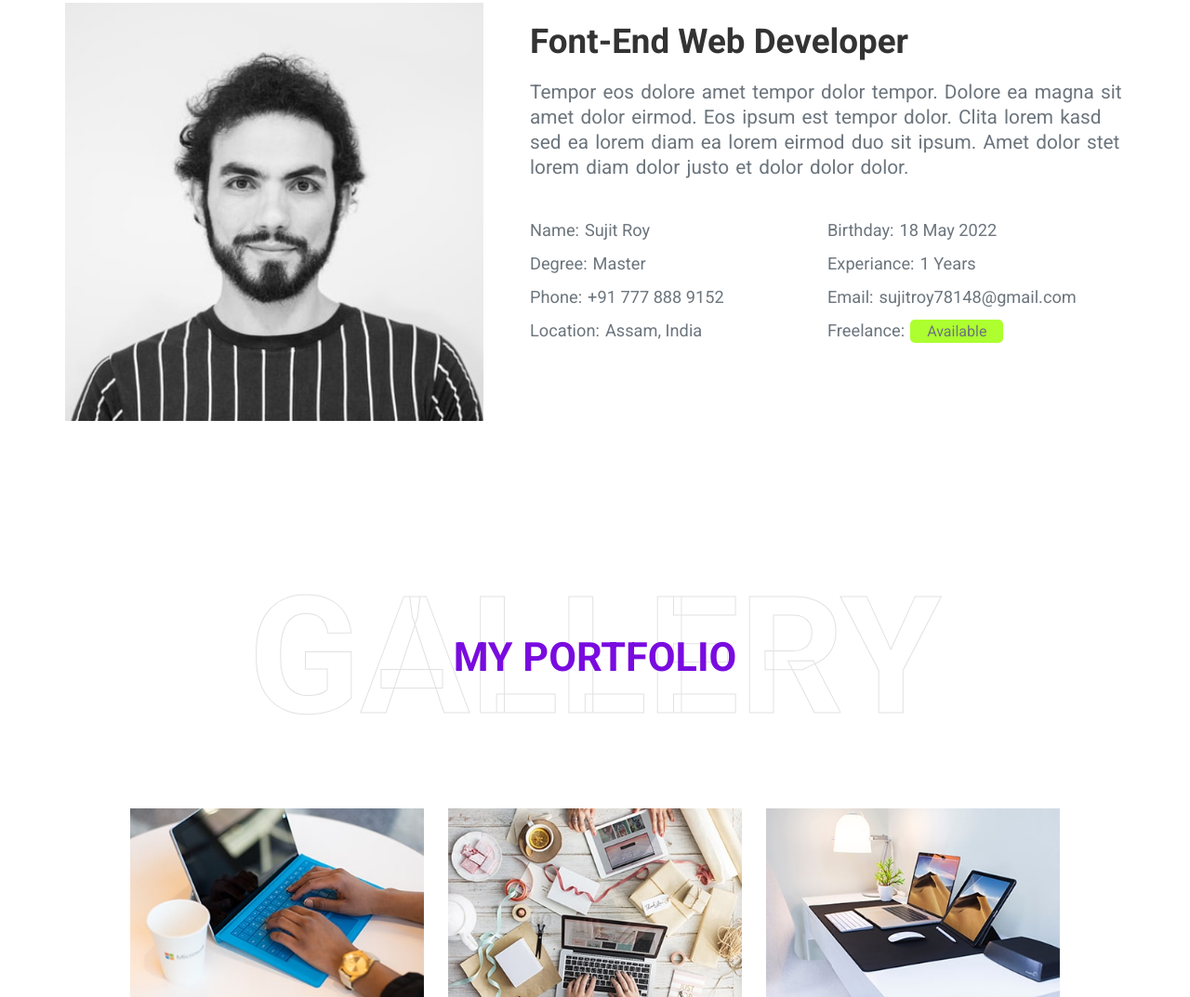
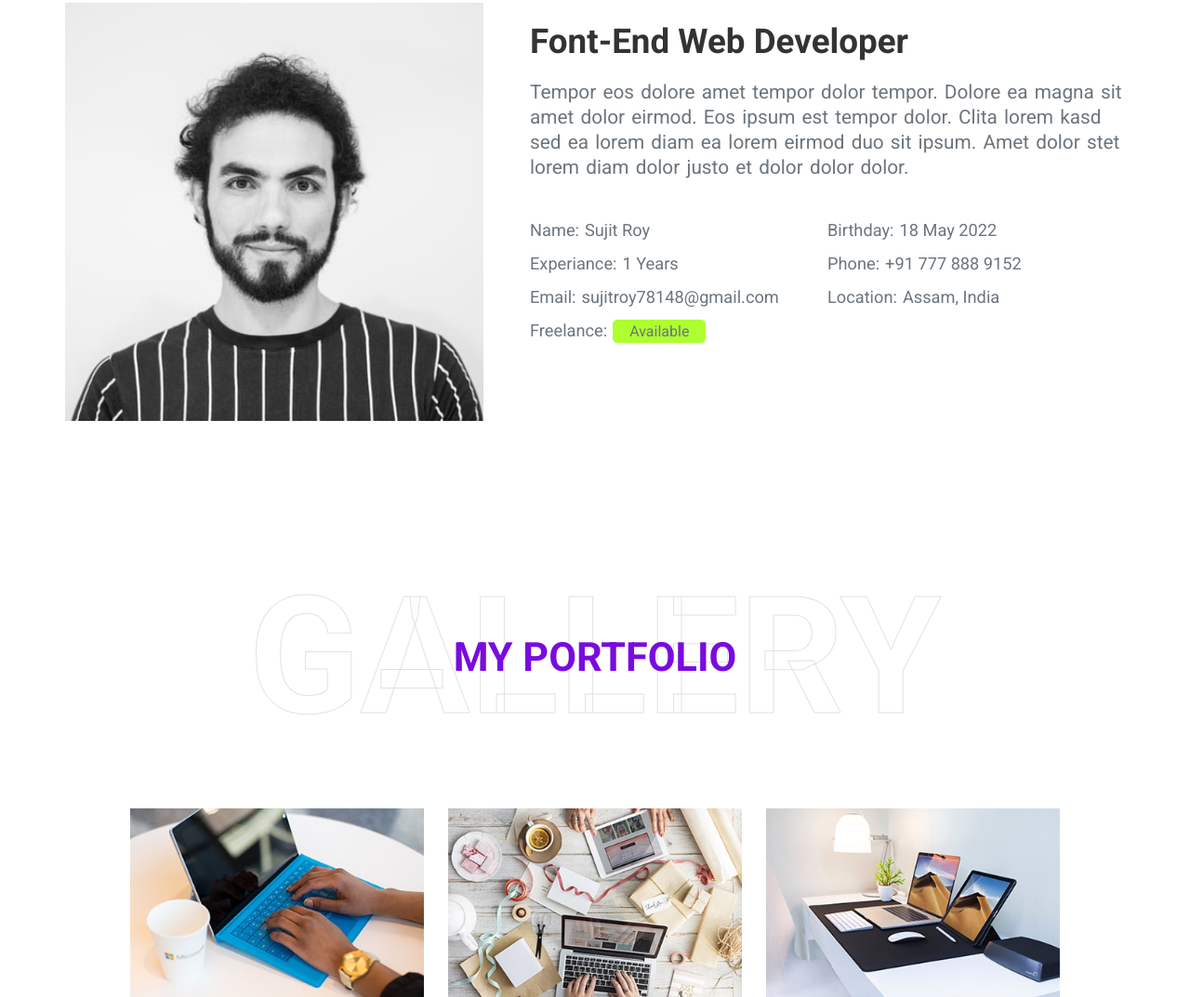
Before and after one commit to sujitroy-dev/MY-WEBSITE, a plain HTML site: page index.html in a window 1280 px wide. Shown: the part 1147-2220 px from the top of the page at 93% size. Drawn offline with nearby package versions, Linux system fonts and the light colour scheme.

Commit message:
the degree option is removed from about section

```diff
--- a/index.html
+++ b/index.html
@@ -75,9 +75,9 @@ awesome/4.7.0/css/font-awesome.min.css"
             <div class="about-info-column">
               <h6>Birthday:<span>18 May 2022</span></h6>
             </div>
-            <div class="about-info-column">
+            <!-- <div class="about-info-column">
               <h6>Degree:<span>Master</span></h6>
-            </div>
+            </div> -->
             <div class="about-info-column">
               <h6>Experiance:<span>1 Years</span></h6>
             </div>
```
